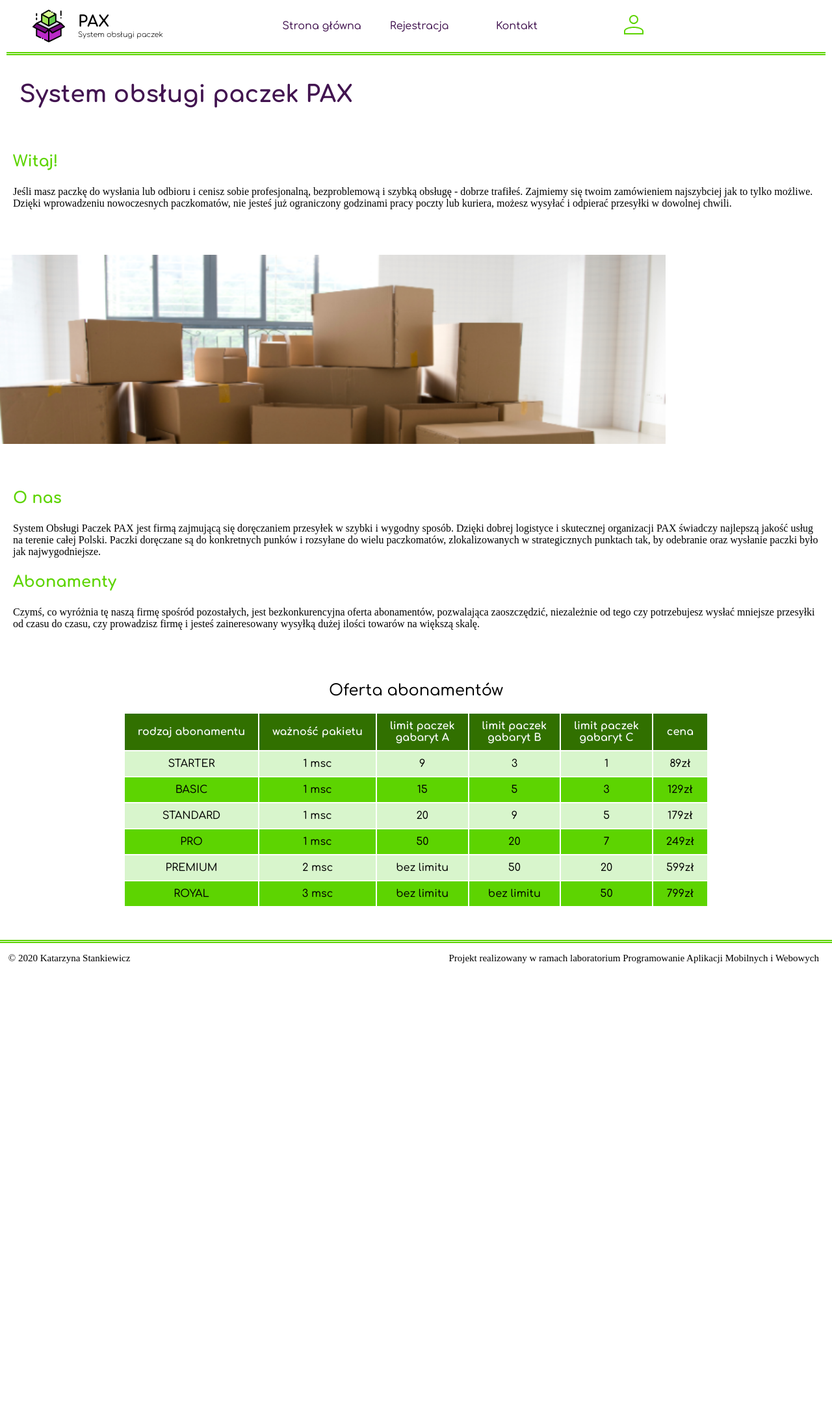
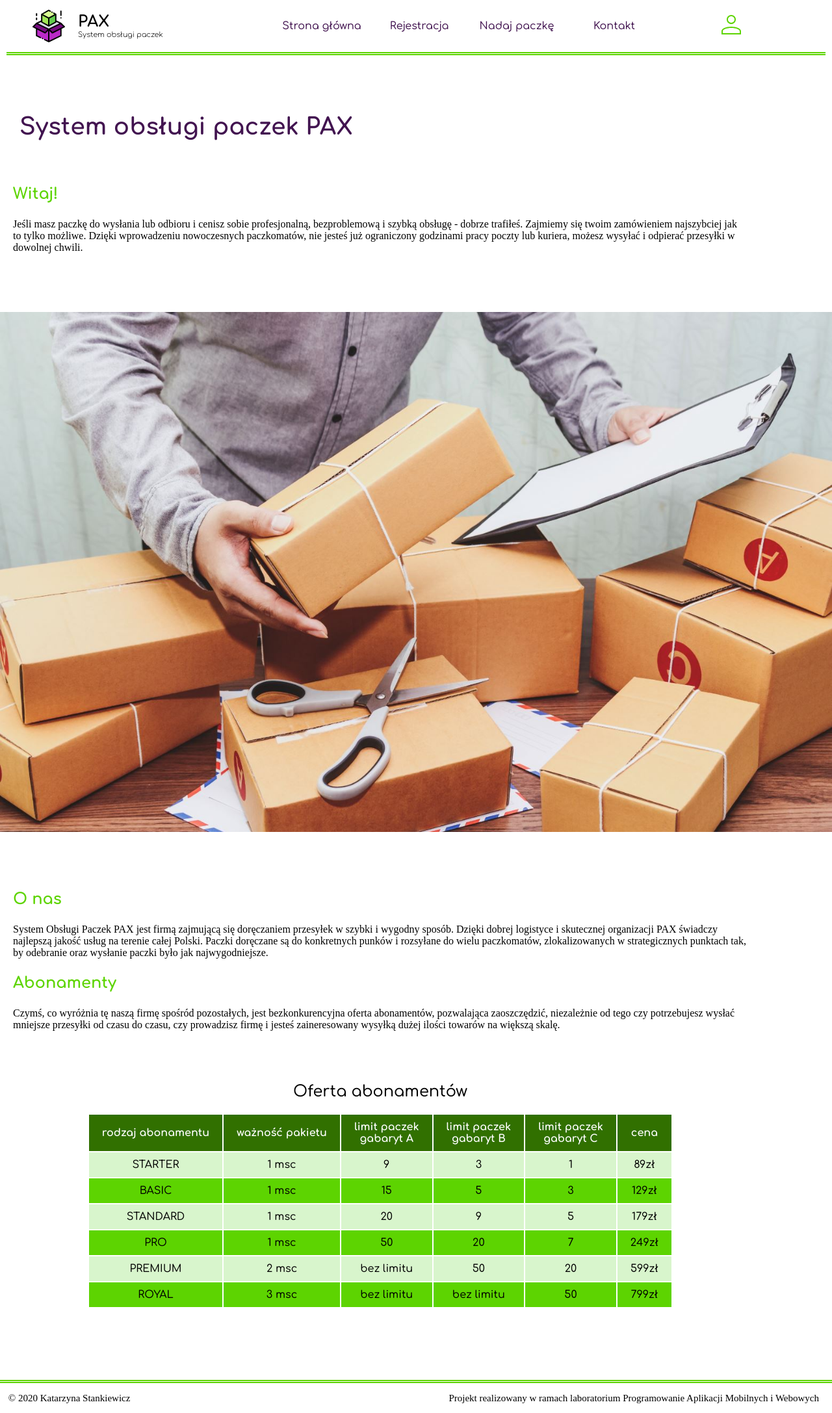
Before and after one commit to KasiaWiktoria/projekt_pamiw, a Flask app: page / in a window 1280 px wide. Shown: the whole page at 65% size. Before the commit the page ends 1482 px from the top, so only its background shows below. Run offline with Flask 2, Linux system fonts and the light colour scheme.

Commit message:
obrazek na stronie glównej

```diff
--- a/static/styles/style.css
+++ b/static/styles/style.css
@@ -34,6 +34,22 @@ table tbody td{
     text-align: center;
 }
 
+section.image {
+    background-image: url('../images/paczki-tlo.jpg');
+    height: 800px;
+    background-repeat: no-repeat;
+    background-position: center;
+    background-size: cover;
+    background-attachment: fixed;
+}
+
+section.text {
+    max-width: 1170px;
+    padding: 20px;
+    padding: 20px 0;
+    position: relative;
+}
+
 .img-block {
     display: flex;
     justify-content: center;
--- a/templates/index.html
+++ b/templates/index.html
@@ -16,6 +16,7 @@
                     <ul>
                         <li><a href="/">Strona główna</a></li>
                         <li><a href="registration">Rejestracja</a></li>
+                        <li><a href="send">Nadaj paczkę</a></li>
                         <li><a href="#">Kontakt</a></li>
                     </ul>
                 </div>
@@ -25,7 +26,8 @@
             </a>
         </header>
 
-        <section class="content">
+        <section class="text welcome">
+            <div class="container">
                 <h2>System obsługi paczek PAX</h2>
                 <article>
                     <h3>Witaj!</h3>
@@ -35,10 +37,12 @@
                         już ograniczony godzinami pracy poczty lub kuriera, możesz wysyłać i odpierać przesyłki w dowolnej chwili.
                     </p>
                 </article>
+            </section>
 
-            <div class="img-block">
-                <img src="images/packs1.png" alt="paczki">
-            </div>
+        <section class="image"></section>
+
+        <section class="text subscribtion">
+            <div class="container">
                 <article>
                 <h3>O nas</h3>
                 <p>
@@ -115,6 +119,7 @@
                         </tr>
                     </tbody>
                 </table>
+            </div>
         </section>
 
         <footer>
--- a/templates/registration.html
+++ b/templates/registration.html
@@ -17,6 +17,7 @@
                     <ul>
                         <li><a href="/">Strona główna</a></li>
                         <li><a href="registration">Rejestracja</a></li>
+                        <li><a href="send">Nadaj paczkę</a></li>
                         <li><a href="#">Kontakt</a></li>
                     </ul>
                 </div>
```
Also changed, not shown: templates/send.html (added, +40 -0 lines). Lines whose indentation alone changed are shown as unchanged.
